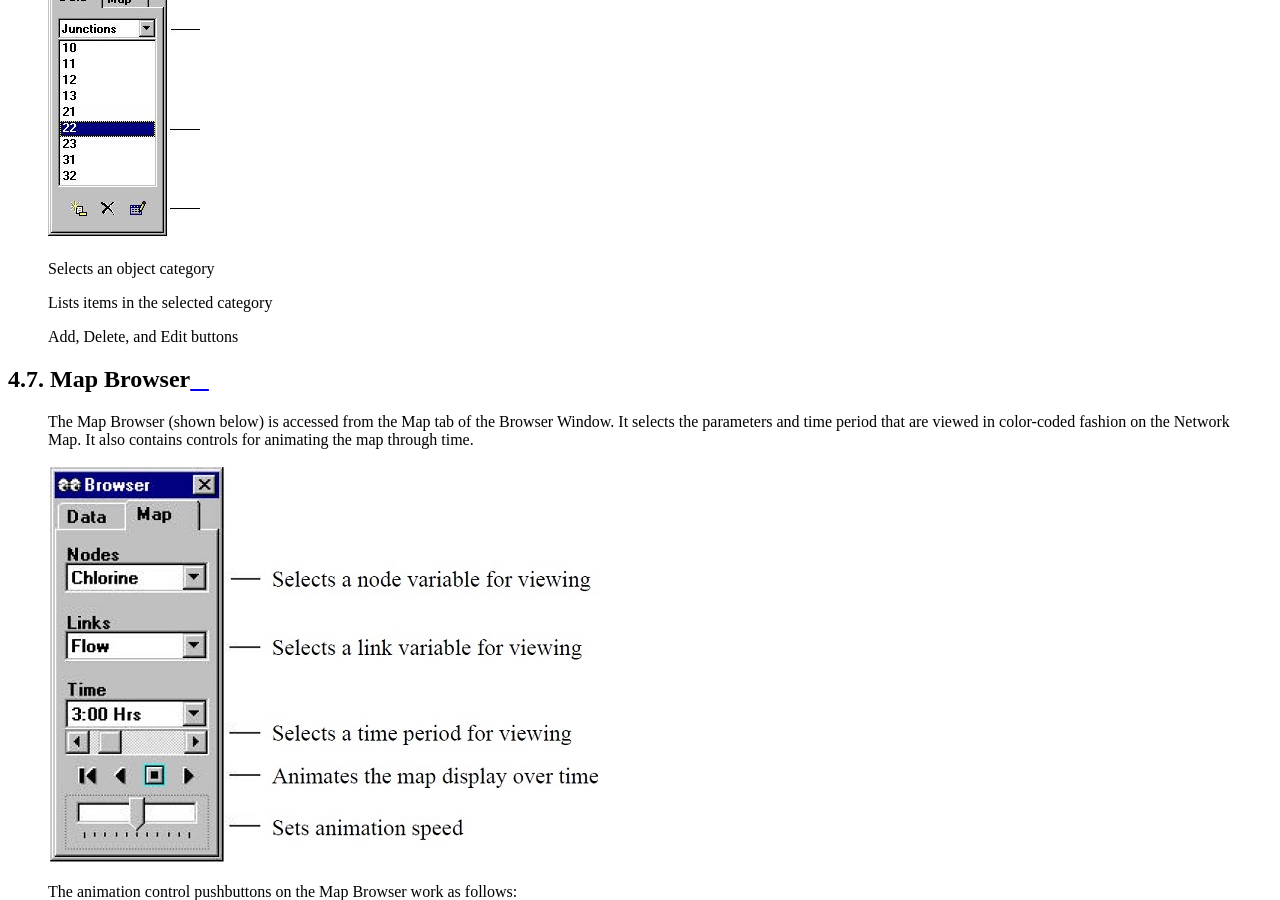
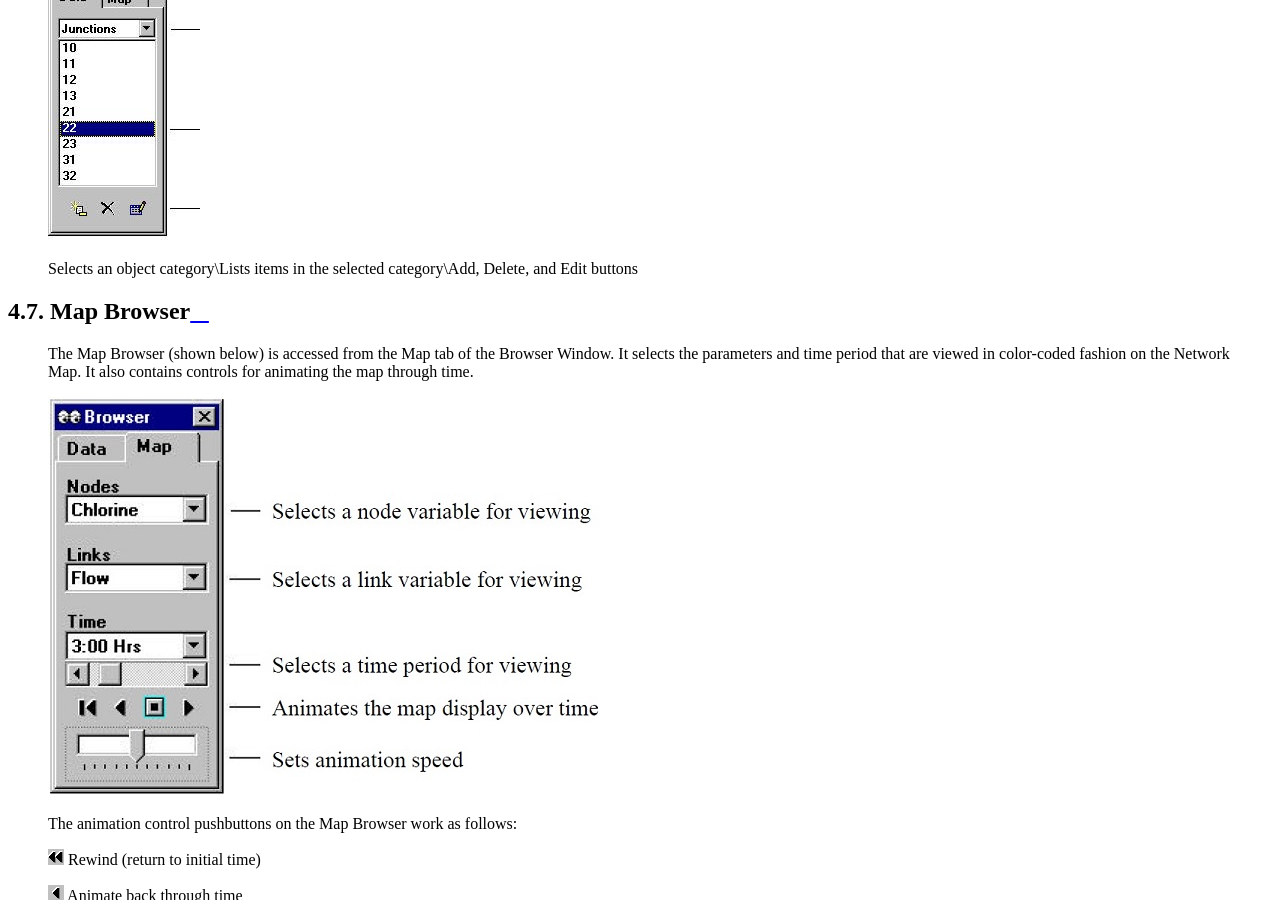
Before and after one commit to USEPA/epanet-manual, a Sphinx documentation site: the page built from docs/4_EPANET_workspace.rst, in a window 1280 px wide and 900 px high, scrolled down 8026 px. Built offline with Sphinx 7.4.7 and the Read the Docs theme 2.0.0, drawn with Linux system fonts in a browser that asks for light colours.

Commit message:
Signed-off-by: fengshang1972 <51705206+fengshang1972@users.noreply.github.com>

```diff
--- a/docs/4_EPANET_workspace.rst
+++ b/docs/4_EPANET_workspace.rst
@@ -382,19 +382,7 @@ Data Browser
    .. image:: media/image53.jpeg
       :align: left
 
-
-
-
-   Selects an object category
-
-
-
-
-   Lists items in the selected category
-
-
-
-   Add, Delete, and Edit buttons
+   Selects an object category\\Lists items in the selected category\\Add, Delete, and Edit buttons
 
 
 Map Browser
```
